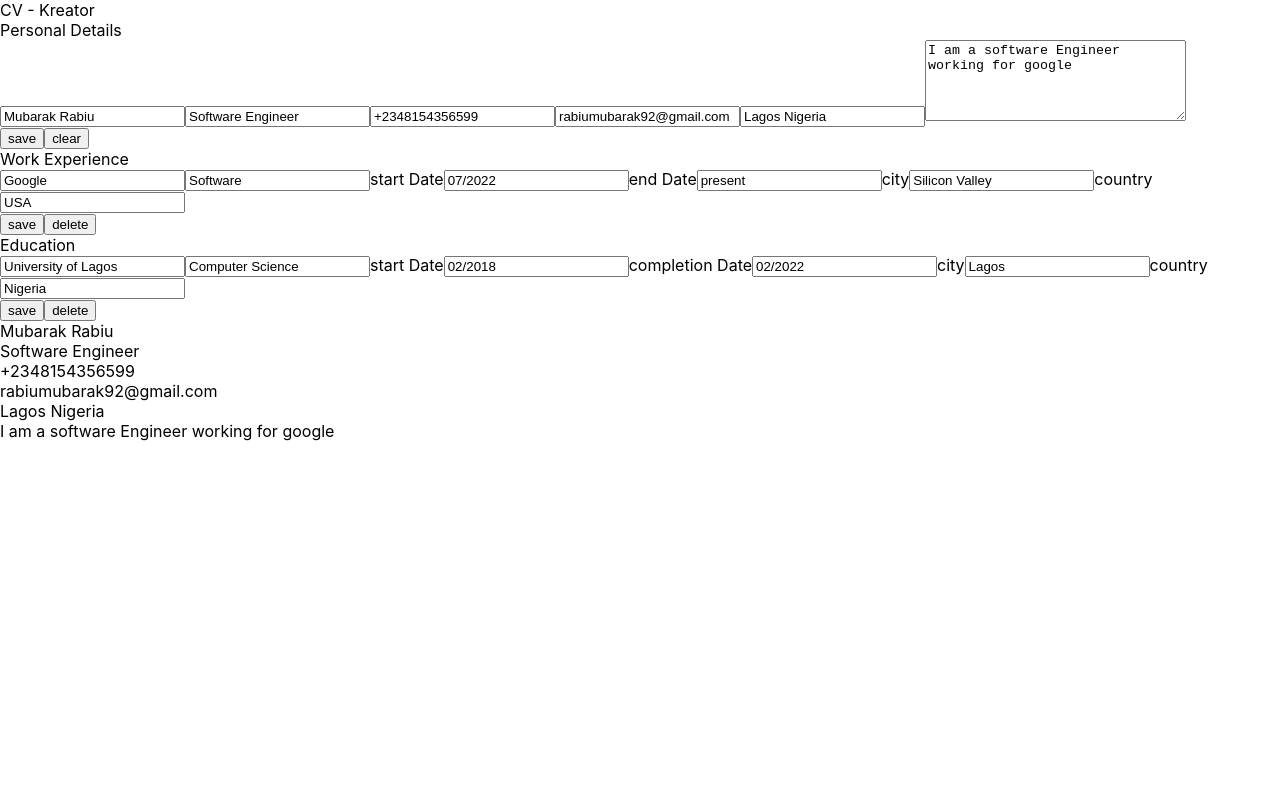
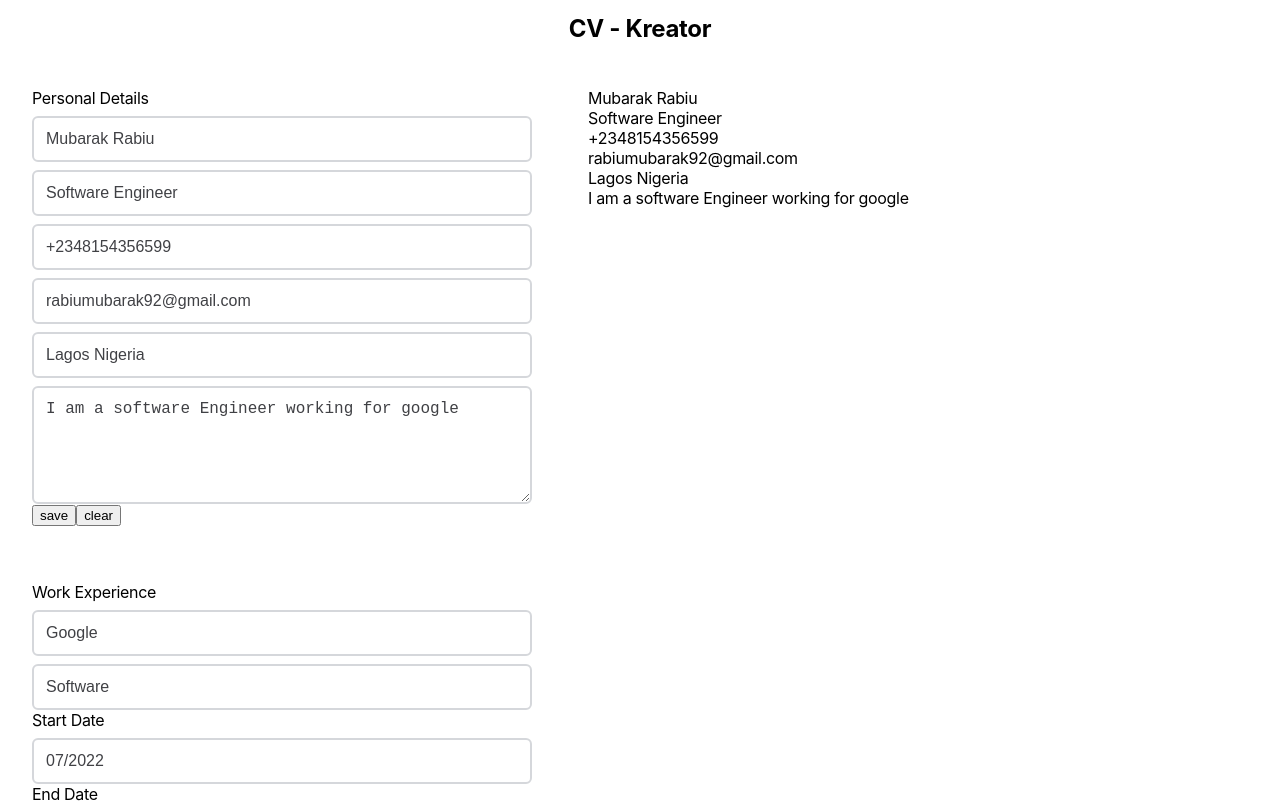
Before and after one commit to mubzie/cv-project, a React (Create React App) app: page / in a window 1280 px wide. Shown: the top 803 px of the page. Built offline with nearby package versions, Linux system fonts and the light colour scheme.

Commit message:
working on styling. styled the input field

```diff
--- a/src/App.js
+++ b/src/App.js
@@ -5,6 +5,7 @@ import PersonalDetails from "./components/formComponentPersonal";
 import WorkExperience from "./components/formComponentWorkExp";
 import Education from "./components/formComponentEducation";
 import Preview from "./components/preview";
+import './styles/App.css'
 
 
 class App extends Component {
@@ -101,16 +102,26 @@ class App extends Component {
         const { personal, educationArr, workExperienceArr } = this.state
 
         return(
-            <div>
+            <>
+                <div className="header">
                     <Navbar title="CV - Kreator"/>
 
+                </div>
+
+                <div className="main">
+                    <div className="form-container">
                         <PersonalDetails formTitle='Personal Details' personal={ personal } handleChange={ this.handleChange } saveButton={ this.onSubmitButton} clearButton={ this.onClearButton }/>
                         <WorkExperience formTitle='Work Experience' addWorkExperience={ this.addWorkExperience } deleteWorkExperience={ this.deleteWorkExperience } />
                         <Education formTitle='Education' addEducation={ this.addEducation } deleteEducation={ this.deleteEducation } />
+                    </div>
 
+                    <div className="preview">
                         <Preview personal={ personal } workExperienceArr={ workExperienceArr } educationArr={ educationArr } />
 
                     </div>
+
+                </div>
+            </>
         )
     }
 }
--- a/src/components/formComponentEducation.js
+++ b/src/components/formComponentEducation.js
@@ -77,7 +77,7 @@ class Education extends Component {
         const { formTitle } = this.props
 
         return(
-            <div className="form-container">
+            <div className="form-container-education">
                 <div className="form-title">{ formTitle }</div>
 
                 <form onSubmit={ this.onSubmitEducation }>
--- a/src/components/formComponentPersonal.js
+++ b/src/components/formComponentPersonal.js
@@ -12,15 +12,15 @@ class PersonalDetails extends Component {
         const { formTitle, personal, handleChange, saveButton, clearButton } = this.props
 
         return(
-            <div className="form-container">
-                <div>{ formTitle }</div>
+            <div className="form-container-personal">
+                <div className="form-title">{ formTitle }</div>
 
                 <form>
                     <input type="text" placeholder="Full Name" name="fullName" id="nameInput" onChange={ handleChange } value={ personal.fullName }></input>
                     <input type="text" placeholder="Occupation" name="occupation" id="occupationInput" onChange={ handleChange } value={ personal.occupation }></input>
                     <input type="text" placeholder="Phone Number" name="phone" id="phoneInput" onChange={ handleChange } value={ personal.phone }></input>
                     <input type="text" placeholder="Email" name="email" id="emailInput" onChange={ handleChange } value={ personal.email }></input>
-                    <input type="text" placeholder="Address" name="address" id="addressInput" onChange={ handleChange } value={ personal.address }></input>
+                    <input type="text" placeholder="State, Country" name="address" id="addressInput" onChange={ handleChange } value={ personal.address }></input>
                     <textarea rows="5" cols="30" placeholder="write short information about yourself" name="profile" id="profileInput" onChange={ handleChange } value={ personal.profile }></textarea>
                 </form>
 
--- a/src/components/formComponentWorkExp.js
+++ b/src/components/formComponentWorkExp.js
@@ -78,7 +78,7 @@ class WorkExperience extends Component {
 
 
         return(
-            <div className="form-container">
+            <div className="form-container-workexp">
                 <div className="form-title">{ formTitle }</div>
 
                 <form onSubmit={ this.onSubmitExperience }>
--- /dev/null
+++ b/src/styles/App.css
@@ -0,0 +1,101 @@
+/* @import url('https://fonts.googleapis.com/css2?family=Inter:wght@400;500;700&display=swap'); */
+
+:root {
+    --primary-color: #121417;
+    --secondary-color: #383E47;
+    --tertiary-color: #EEEEEE;
+    --neutral-light: #ffffff;
+
+    --font-size-xxlarge: 128px;
+    --font-size-xlarge: 40px;
+    --font-size-large: 32px;
+    --font-size-medium: 24px;
+    --font-size-small: 20px;
+    --font-size-xsmall: 16px;
+    --font-size-xxsmall: 14px;
+
+    --spacing-large: 60px;
+    --spacing-medium: 56px;
+    --spacing-small: 40px;
+    --spacing-xsmall: 32px;
+
+    --border-radius-thin: 4px;
+
+    --text-color: #404145;
+    --border-color: #D5D7DB;
+}
+
+*{
+    margin: 0;
+    box-sizing: border-box;
+}
+
+body {
+    font-family: 'Inter', sans-serif;
+    font-size: var(--font-size-xsmall);
+    letter-spacing: -0.02rem;
+}
+
+.navbar {
+    font-size: var(--font-size-medium);
+    font-weight: 700;
+    height: var(--spacing-medium);
+    display: flex;
+    justify-content: center;
+    align-items: center;
+}
+
+.main {
+    display: flex;
+    /* flex-direction: column; */
+    margin: var(--spacing-xsmall);
+    gap: var(--spacing-medium);
+
+}
+
+/* style form */
+
+.form-container {
+    display: flex;
+    flex-direction: column;
+    gap: var(--spacing-medium);
+}
+
+form {
+    width: 500px;
+    height: auto;
+    background-color: #fff;
+    /* padding: 20px; */
+    font-size: 1rem;
+    text-transform: capitalize;
+    border-radius: 8px;
+}
+
+/* flex form div to make label stay on top of input */
+form input {
+    display: flex;
+    flex-direction: column;
+    padding: 12px;
+    gap: 4px;
+    width: inherit;
+    border-radius: 6px;
+    border: 2px solid var(--border-color);
+    color: var(--text-color);
+    font-size: var(--font-size-xsmall);
+}
+
+form textarea {
+    display: flex;
+    flex-direction: column;
+    padding: 12px;
+    gap: 4px;
+    width: inherit;
+    border-radius: 6px;
+    border: 2px solid var(--border-color);
+    color: var(--text-color);
+    font-size: var(--font-size-xsmall);
+}
+
+input, textarea {
+    margin-top: 8px;
+}
```
Lines whose indentation alone changed are shown as unchanged.
